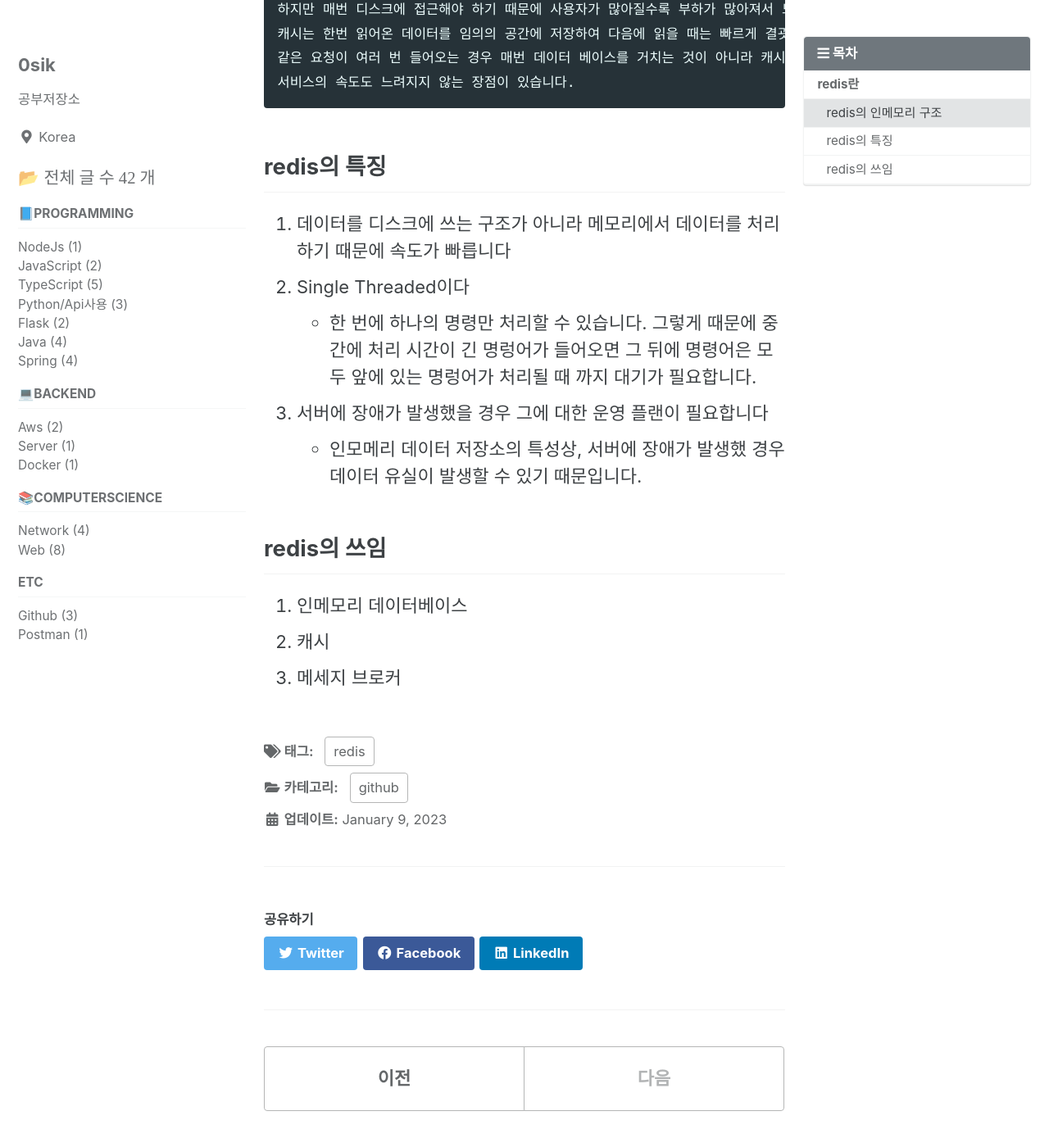
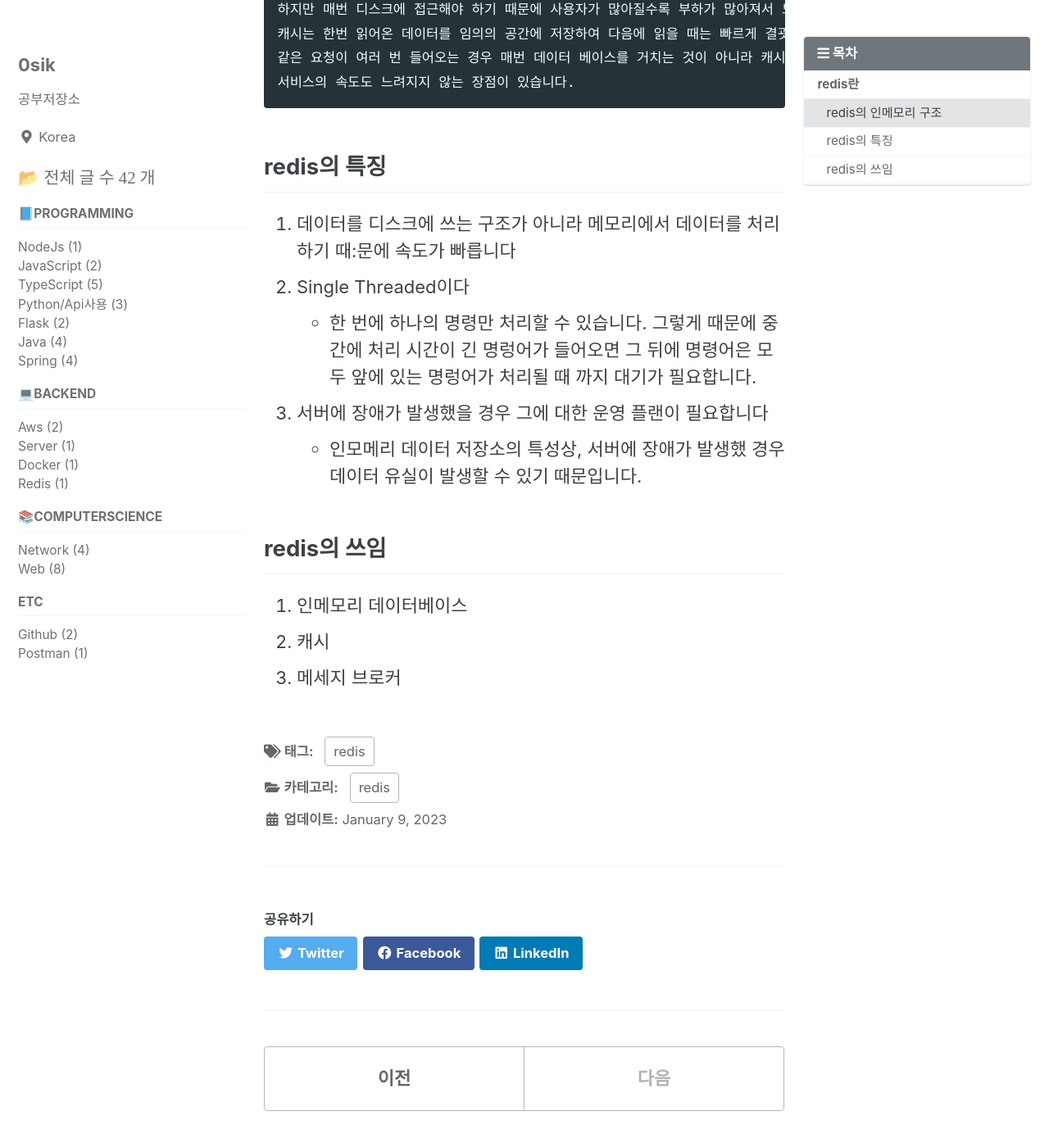
Before and after one commit to 0sik/0sik.github.io, a Jekyll site: the page built from _posts/2023-01-09-redis redis란.md, in a window 1280 px wide and 1400 px high, scrolled down 615 px. Shown: the top 1395 px of the window at 82% size. Built offline with Jekyll 4.4.1, drawn with Linux system fonts in a browser that asks for light colours; cached includes are drawn as plain includes.

Commit message:
refact : redis 카테고리 수정

```diff
--- a/_posts/2023-01-09-redis redis란.md
+++ b/_posts/2023-01-09-redis redis란.md
@@ -4,7 +4,7 @@ title: "redis"
 toc: true
 toc_sticky: true
 toc_label: "목차"
-categories: github
+categories: redis
 toc_icon: "bars"
 tags: [redis]
 ---
@@ -24,7 +24,7 @@ Key, Value구조의 비정형 데이터를 저장하고 관리하기 위한 오
     서비스의 속도도 느려지지 않는 장점이 있습니다.
 
 ## redis의 특징
-1. 데이터를 디스크에 쓰는 구조가 아니라 메모리에서 데이터를 처리하기 때문에 속도가 빠릅니다
+1. 데이터를 디스크에 쓰는 구조가 아니라 메모리에서 데이터를 처리하기 때:문에 속도가 빠릅니다
 2. Single Threaded이다
    - 한 번에 하나의 명령만 처리할 수 있습니다. 그렇게 때문에 중간에 처리 시간이 긴 명렁어가 들어오면 그 뒤에 명령어은 모두 앞에 있는 명렁어가 처리될 때 까지
      대기가 필요합니다.
```
